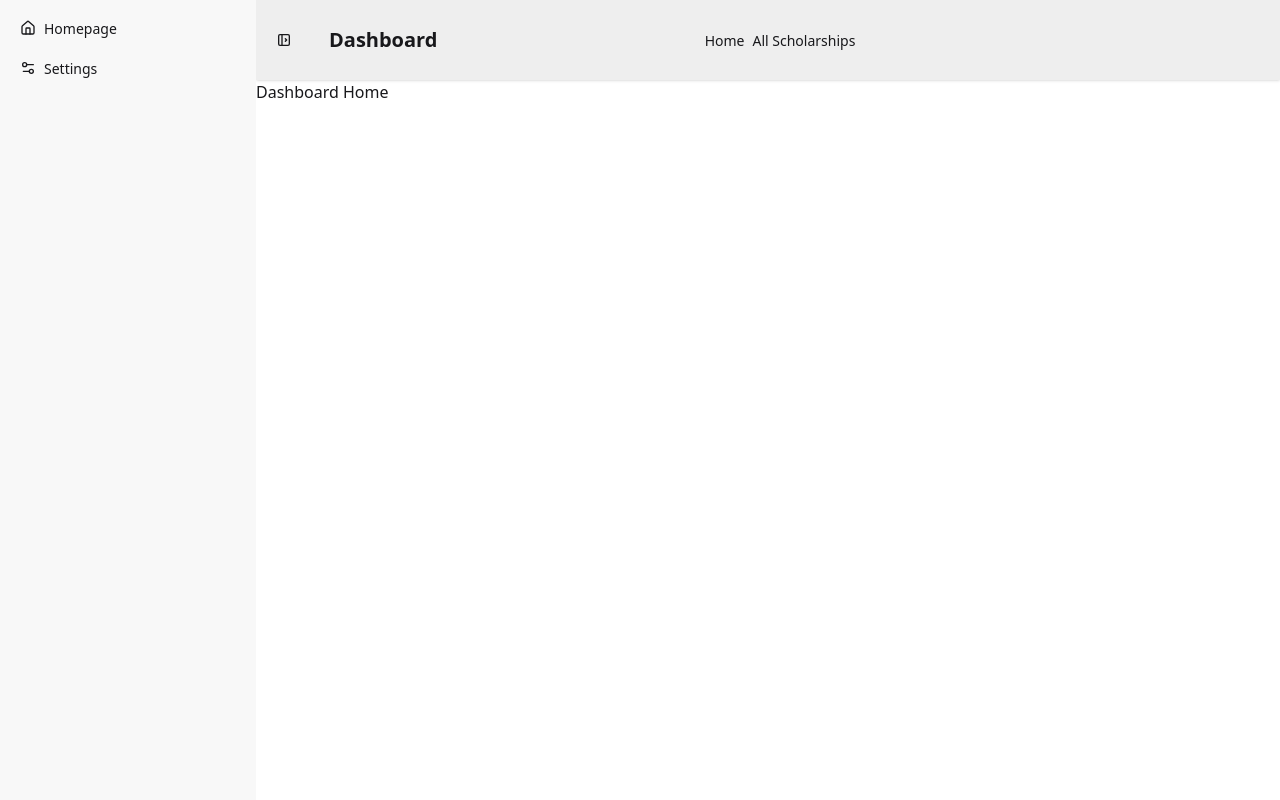
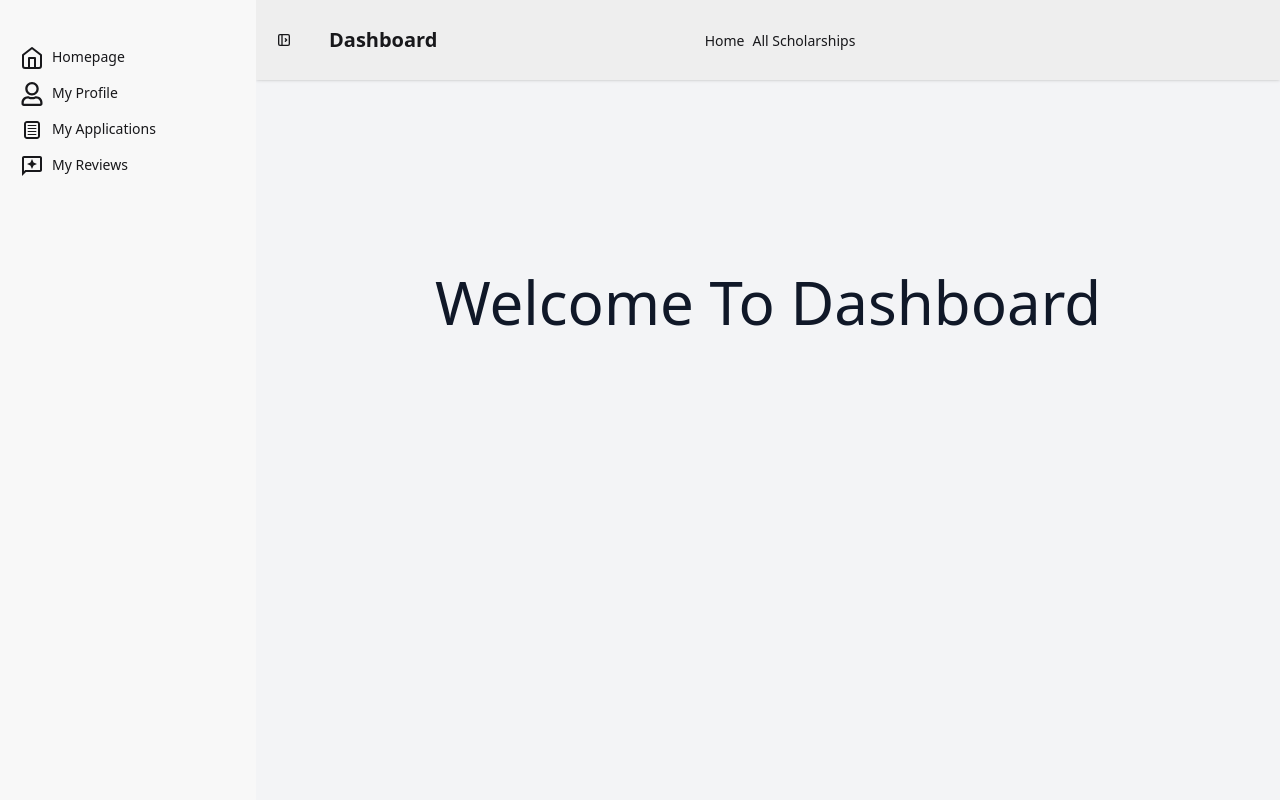
Before and after one commit to HasinIshrakK/scholar-stream-client, a React (Vite) app: page /dashboard in a window 1280 px wide. Both pictures are taken after a click on the label "open sidebar". Shown: the top 800 px of the page. Built offline with nearby package versions, Linux system fonts and the light colour scheme; no server answers.

Commit message:
Dashboard profile page added

```diff
--- a/package.json
+++ b/package.json
@@ -16,6 +16,7 @@
     "firebase": "^12.6.0",
     "react": "^19.2.0",
     "react-dom": "^19.2.0",
+    "react-icons": "^5.5.0",
     "react-router": "^7.10.1",
     "styled-components": "^6.1.19",
     "sweetalert2": "^11.26.4",
--- a/src/layouts/DashboardLayout.jsx
+++ b/src/layouts/DashboardLayout.jsx
@@ -1,6 +1,11 @@
 import React from 'react';
-import { Outlet } from 'react-router';
+import { NavLink, Outlet } from 'react-router';
 import DashboardNavbar from '../components/Navbar/DashboardNavbar';
+import Footer from '../components/Footer/Footer';
+import { MdOutlineReviews } from 'react-icons/md';
+import { TiDocumentText } from 'react-icons/ti';
+import { FaRegUser } from 'react-icons/fa';
+import { FiHome } from 'react-icons/fi';
 
 const DashboardLayout = () => {
     return (
@@ -13,33 +18,66 @@ const DashboardLayout = () => {
                         {/* Sidebar toggle icon */}
                         <svg xmlns="http://www.w3.org/2000/svg" viewBox="0 0 24 24" strokeLinejoin="round" strokeLinecap="round" strokeWidth="2" fill="none" stroke="currentColor" className="my-1.5 inline-block size-4"><path d="M4 4m0 2a2 2 0 0 1 2 -2h12a2 2 0 0 1 2 2v12a2 2 0 0 1 -2 2h-12a2 2 0 0 1 -2 -2z"></path><path d="M9 4v16"></path><path d="M14 10l2 2l-2 2"></path></svg>
                     </label>
-                    <DashboardNavbar/>
+                    <DashboardNavbar />
                 </nav>
                 {/* Page content here */}
-                <Outlet />
+                <div className="min-h-screen bg-gray-100 text-gray-900">
+                    <Outlet />
+                </div>
+                <Footer></Footer>
             </div>
 
             <div className="drawer-side is-drawer-close:overflow-visible">
                 <label htmlFor="my-drawer-4" aria-label="close sidebar" className="drawer-overlay"></label>
                 <div className="flex min-h-full flex-col items-start bg-base-200 is-drawer-close:w-14 is-drawer-open:w-64">
                     {/* Sidebar content here */}
-                    <ul className="menu w-full grow">
+                    <ul className="menu w-full grow lg:pt-10">
                         {/* List item */}
                         <li>
-                            <button className="is-drawer-close:tooltip is-drawer-close:tooltip-right" data-tip="Homepage">
-                                {/* Home icon */}
-                                <svg xmlns="http://www.w3.org/2000/svg" viewBox="0 0 24 24" strokeLinejoin="round" strokeLinecap="round" strokeWidth="2" fill="none" stroke="currentColor" className="my-1.5 inline-block size-4"><path d="M15 21v-8a1 1 0 0 0-1-1h-4a1 1 0 0 0-1 1v8"></path><path d="M3 10a2 2 0 0 1 .709-1.528l7-5.999a2 2 0 0 1 2.582 0l7 5.999A2 2 0 0 1 21 10v9a2 2 0 0 1-2 2H5a2 2 0 0 1-2-2z"></path></svg>
-                                <span className="is-drawer-close:hidden">Homepage</span>
-                            </button>
+                            <NavLink to='/dashboard'>
+                                <button className="is-drawer-close:tooltip is-drawer-close:tooltip-right flex space-x-2" data-tip="Homepage">
+                                    {/* Home icon */}
+                                    <div className='text-2xl'>
+                                        <FiHome />
+                                    </div>
+                                    <span className="is-drawer-close:hidden">Homepage</span>
+                                </button>
+                            </NavLink>
                         </li>
 
                         {/* List item */}
                         <li>
-                            <button className="is-drawer-close:tooltip is-drawer-close:tooltip-right" data-tip="Settings">
-                                {/* Settings icon */}
-                                <svg xmlns="http://www.w3.org/2000/svg" viewBox="0 0 24 24" strokeLinejoin="round" strokeLinecap="round" strokeWidth="2" fill="none" stroke="currentColor" className="my-1.5 inline-block size-4"><path d="M20 7h-9"></path><path d="M14 17H5"></path><circle cx="17" cy="17" r="3"></circle><circle cx="7" cy="7" r="3"></circle></svg>
-                                <span className="is-drawer-close:hidden">Settings</span>
-                            </button>
+                            <NavLink to='/dashboard/my-profile'>
+                                <button className="is-drawer-close:tooltip is-drawer-close:tooltip-right flex space-x-2" data-tip="My Profile">
+                                    {/* User icon */}
+                                    <div className='text-2xl'>
+                                        <FaRegUser />
+                                    </div>
+                                    <span className="is-drawer-close:hidden">My Profile</span>
+                                </button>
+                            </NavLink>
+                        </li>
+                        <li>
+                            <NavLink to='/dashboard/my-applications'>
+                                <button className="is-drawer-close:tooltip is-drawer-close:tooltip-right flex space-x-2" data-tip="My Applications">
+                                    {/* Applications icon */}
+                                    <div className='text-2xl'>
+                                        <TiDocumentText />
+                                    </div>
+                                    <span className="is-drawer-close:hidden">My Applications</span>
+                                </button>
+                            </NavLink>
+                        </li>
+                        <li>
+                            <NavLink to='/dashboard/my-reviews'>
+                                <button className="is-drawer-close:tooltip is-drawer-close:tooltip-right flex space-x-2" data-tip="My Reviews">
+                                    {/* Reviews icon */}
+                                    <div className='text-2xl'>
+                                        <MdOutlineReviews />
+                                    </div>
+                                    <span className="is-drawer-close:hidden">My Reviews</span>
+                                </button>
+                            </NavLink>
                         </li>
                     </ul>
                 </div>
--- a/src/pages/Dashboard/DashboardHome/DashboardHome.jsx
+++ b/src/pages/Dashboard/DashboardHome/DashboardHome.jsx
@@ -3,7 +3,7 @@ import React from 'react';
 const DashboardHome = () => {
     return (
         <div>
-            Dashboard Home
+            <h1 className='text-6xl text-center py-48'>Welcome To Dashboard</h1>
         </div>
     );
 };
--- /dev/null
+++ b/src/pages/Dashboard/MyApplications/MyApplications.jsx
@@ -0,0 +1,11 @@
+import React from 'react';
+
+const MyApplications = () => {
+    return (
+        <div>
+            app
+        </div>
+    );
+};
+
+export default MyApplications;
--- /dev/null
+++ b/src/pages/Dashboard/MyProfile/MyProfile.jsx
@@ -0,0 +1,85 @@
+import React, { useContext } from "react";
+import { AuthContext } from "../../../contexts/AuthContext";
+import { Link } from "react-router";
+
+const MyProfile = () => {
+    const { user, logout } = useContext(AuthContext);
+
+    return (
+        <div className="min-h-screen bg-gray-100 p-6">
+            {/* Page title */}
+            <div className="max-w-4xl mx-auto mb-8">
+                <h1 className="text-3xl font-bold text-indigo-700">My Profile</h1>
+                <p className="text-gray-600 mt-1">Manage your personal information and settings.</p>
+            </div>
+
+            <div className="max-w-4xl mx-auto bg-white shadow-md rounded-xl p-6 border">
+                <div className="flex flex-col md:flex-row items-center md:items-start gap-6">
+
+                    {/* User */}
+                    <div className="flex flex-col items-center">
+                        <div className="avatar">
+                            <div className="w-32 h-32 rounded-full ring ring-indigo-500 ring-offset-2">
+                                <img
+                                    src={user?.photoURL || "https://i.ibb.co/KjGgLZt/avatar.png"}
+                                    alt="User Avatar"
+                                />
+                            </div>
+                        </div>
+                        {/* I may do apply it if I get time and make edit profile page */}
+                        {/* <button
+                            className="mt-4 text-sm px-4 py-2 bg-indigo-600 text-white rounded-lg hover:bg-indigo-700"
+                        >
+                            Change Photo
+                        </button> */}
+                    </div>
+
+                    <div className="flex-1">
+
+                        <div className="grid grid-cols-1 sm:grid-cols-2 gap-4 text-gray-800">
+                            <div className="p-4 border rounded-lg bg-gray-50">
+                                <p className="text-sm text-gray-500">Full Name</p>
+                                <p className="font-semibold">{user?.displayName || "Not Provided"}</p>
+                            </div>
+
+                            <div className="p-4 border rounded-lg bg-gray-50">
+                                <p className="text-sm text-gray-500">Email</p>
+                                <p className="font-semibold break-all">{user?.email}</p>
+                            </div>
+
+                            <div className="p-4 border rounded-lg bg-gray-50">
+                                <p className="text-sm text-gray-500">Account Type</p>
+                                <p className="font-semibold">Standard User</p>
+                            </div>
+
+                            <div className="p-4 border rounded-lg bg-gray-50">
+                                <p className="text-sm text-gray-500">Member Since</p>
+                                <p className="font-semibold">
+                                    {user?.metadata?.creationTime
+                                        ? new Date(user.metadata.creationTime).toLocaleDateString()
+                                        : "N/A"}
+                                </p>
+                            </div>
+                        </div>
+
+                        <div className="mt-6 flex flex-wrap gap-3">
+                            <Link to="/dashboard/edit-profile" className="px-5 py-2 bg-indigo-600 text-white rounded-lg hover:bg-indigo-700"                           >
+                                Edit Profile
+                            </Link>
+
+                            <Link to="/dashboard/my-applications" className="px-5 py-2 btn btn-primary btn-outline"                            >
+                                My Applied Scholarships
+                            </Link>
+
+                            <button onClick={logout} className="px-5 py-2 bg-red-600 text-white rounded-lg hover:bg-red-700 ml-auto">
+                                Logout
+                            </button>
+                        </div>
+                    </div>
+                </div>
+            </div>
+        </div>
+    );
+};
+
+export default MyProfile;
--- /dev/null
+++ b/src/pages/Dashboard/MyReviews/MyReviews.jsx
@@ -0,0 +1,11 @@
+import React from 'react';
+
+const MyReviews = () => {
+    return (
+        <div>
+            reviews
+        </div>
+    );
+};
+
+export default MyReviews;
--- a/src/routes/router.jsx
+++ b/src/routes/router.jsx
@@ -9,6 +9,9 @@ import Error from "../components/Error/Error";
 import ScholarshipDetails from "../pages/ScholarshipDetails/ScholarshipDetails";
 import DashboardLayout from "../layouts/DashboardLayout";
 import DashboardHome from "../pages/Dashboard/DashboardHome/DashboardHome";
+import MyProfile from "../pages/Dashboard/MyProfile/MyProfile";
+import MyApplications from "../pages/Dashboard/MyApplications/MyApplications";
+import MyReviews from "../pages/Dashboard/MyReviews/MyReviews";
 
 export const router = createBrowserRouter([
     {
@@ -72,10 +75,18 @@ export const router = createBrowserRouter([
                 index: true,
                 Component: DashboardHome,
             },
-            // {
-            //     path: "/all-scholarships",
-            //     Component: AllScholarships,
-            // },
+            {
+                path: "/dashboard/my-profile",
+                Component: MyProfile,
+            },
+            {
+                path: "/dashboard/my-applications",
+                Component: MyApplications,
+            },
+            {
+                path: "/dashboard/my-reviews",
+                Component: MyReviews,
+            },
             {
                 path: "/dashboard/*",
                 element: <div className="min-h-screen items-center flex flex-col">
```
Also changed, not shown: 1 other file (tests, documents, lock files or other folders).
